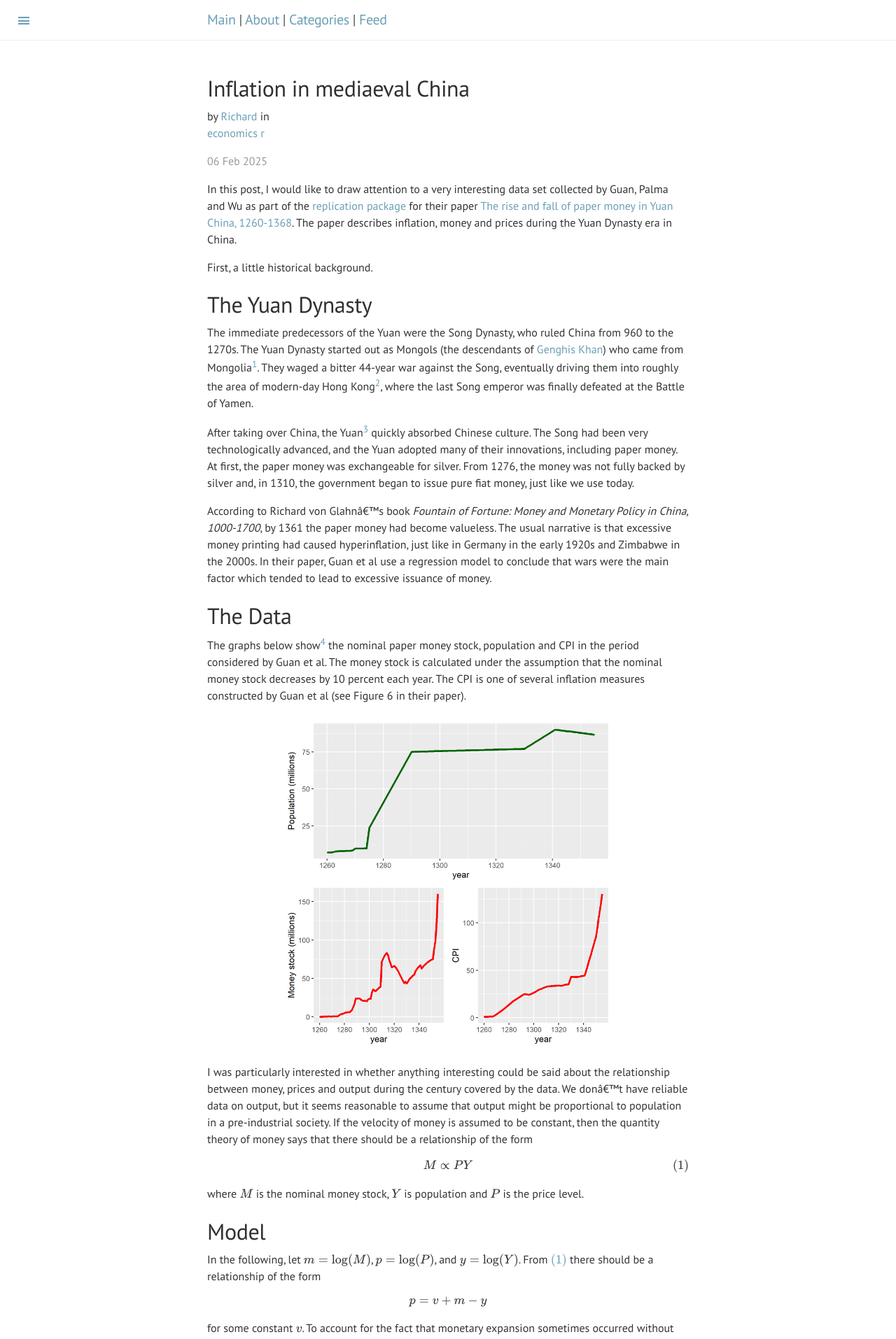
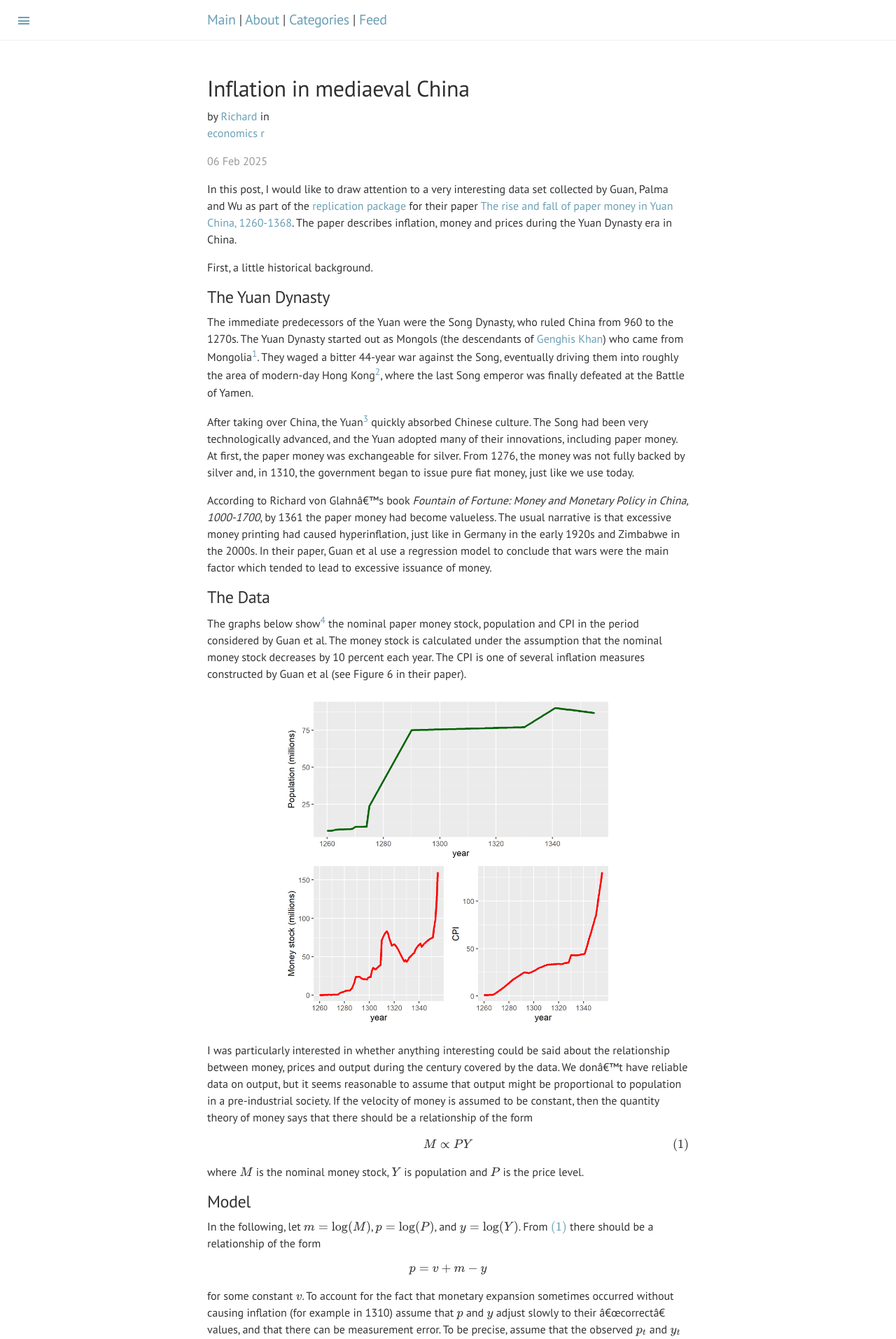
Before and after one commit to datascienceconfidential/datascienceconfidential.github.io, a Jekyll site: the page built from _posts/2025-02-06-yuan-dynasty-inflation.md, in a window 1280 px wide. Shown: the top 1914 px of the page at 70% size. Built offline with Jekyll 4.4.1, drawn with Linux system fonts in a browser that asks for light colours; formulas are drawn with MathJax 3; a script that is not in the unit is left out; comment, search, counter and statistics services are not loaded.

Commit message:
Made section headings a little smaller

```diff
--- a/_posts/2025-02-06-yuan-dynasty-inflation.md
+++ b/_posts/2025-02-06-yuan-dynasty-inflation.md
@@ -11,13 +11,13 @@ categories: economics r
 In this post, I would like to draw attention to a very interesting data set collected by Guan, Palma and Wu as part of the [replication package](https://www.openicpsr.org/openicpsr/project/194606/version/V1/view) for their paper [The rise and fall of paper money in Yuan China, 1260-1368](https://onlinelibrary.wiley.com/doi/10.1111/ehr.13305). The paper describes inflation, money and prices during the Yuan Dynasty era in China.
 
 First, a little historical background.
-# The Yuan Dynasty
+## The Yuan Dynasty
 The immediate predecessors of the Yuan were the Song Dynasty, who ruled China from 960 to the 1270s. The Yuan Dynasty started out as Mongols (the descendants of [Genghis Khan](https://en.wikipedia.org/wiki/Genghis_Khan)) who came from Mongolia<sup>[1](#myfootnote1)</sup>. They waged a bitter 44-year war against the Song, eventually driving them into roughly the area of modern-day Hong Kong<sup>[2](#myfootnote2)</sup>, where the last Song emperor was finally defeated at the Battle of Yamen.
 
 After taking over China, the Yuan<sup>[3](#myfootnote3)</sup> quickly absorbed Chinese culture. The Song had been very technologically advanced, and the Yuan adopted many of their innovations, including paper money. At first, the paper money was exchangeable for silver. From 1276, the money was not fully backed by silver and, in 1310, the government began to issue pure fiat money, just like we use today.
 
 According to Richard von Glahn's book <i>Fountain of Fortune: Money and Monetary Policy in China, 1000-1700</i>, by 1361 the paper money had become valueless. The usual narrative is that excessive money printing had caused hyperinflation, just like in Germany in the early 1920s and Zimbabwe in the 2000s. In their paper, Guan et al use a regression model to conclude that wars were the main factor which tended to lead to excessive issuance of money.
-# The Data
+## The Data
 The graphs below show<sup>[4](#myfootnote4)</sup> the nominal paper money stock, population and CPI in the period considered by Guan et al. The money stock is calculated under the assumption that the nominal money stock decreases by 10 percent each year. The CPI is one of several inflation measures constructed by Guan et al (see Figure 6 in their paper).
 
 <div style="width:70%; margin:0 auto;">
@@ -29,7 +29,7 @@ I was particularly interested in whether anything interesting could be said abou
 $$M \propto PY \tag{1}\label{eq:1}$$
 
 where $M$ is the nominal money stock, $Y$ is population and $P$ is the price level.
-# Model
+## Model
 In the following, let $m = \log(M)$, $p = \log(P)$, and $y = \log(Y)$. From $\eqref{eq:1}$ there should be a relationship of the form
 
 $$p = v + m - y$$
@@ -55,7 +55,7 @@ The posterior distributions of $\beta$ and $\lambda$ show that in general $\lamb
  <img src="/blog/images/2025/yuan_beta_lambda2.png">
 </div>
 
-# Hyperinflation?
+## Hyperinflation?
 The reason why I did all this modelling was to see whether it was really plausible that the economy of Yuan China experienced hyperinflation (defined as inflation of 50% or more *per month*). If we suppose that the amount of new money created in the year after the data ends was at its maximum historical value, it's possible to get a distribution of the expected rate of inflation for the next year (note that this is *per year*, not per month!).
 
 <div style="width:70%; margin:0 auto;">
```
